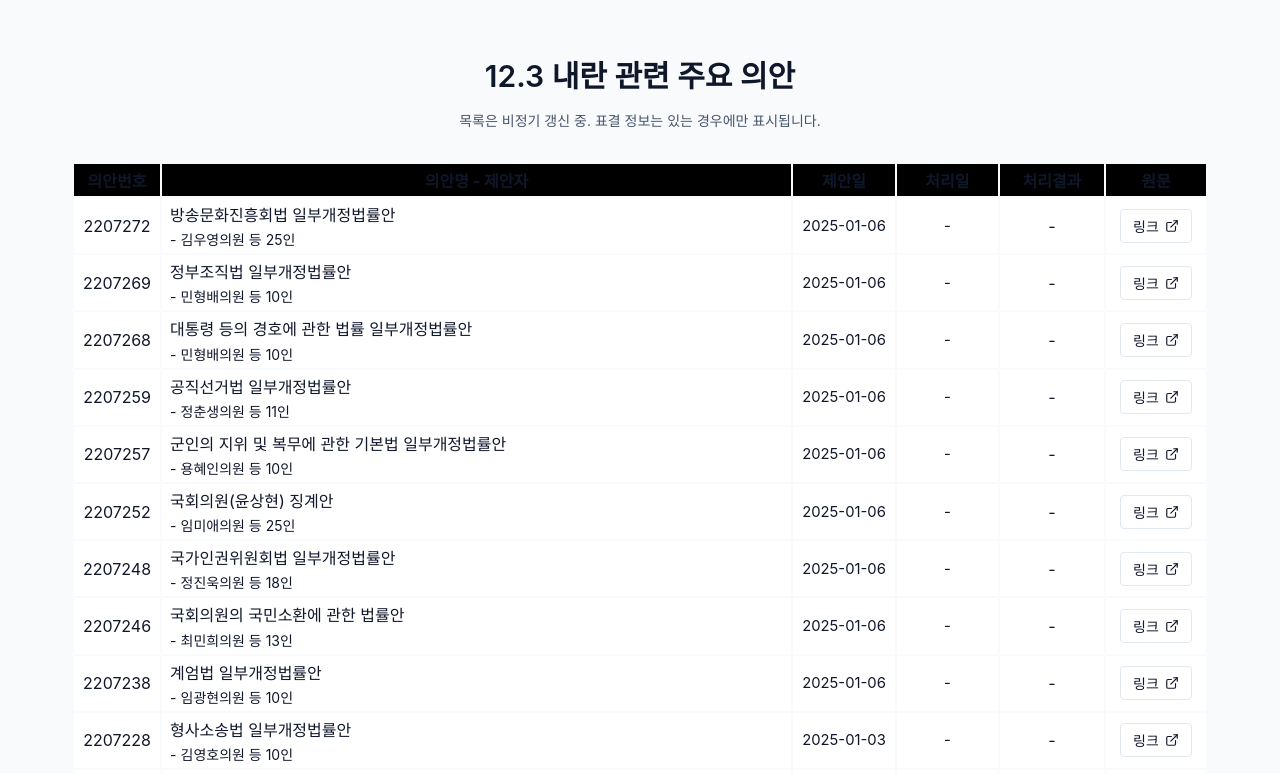
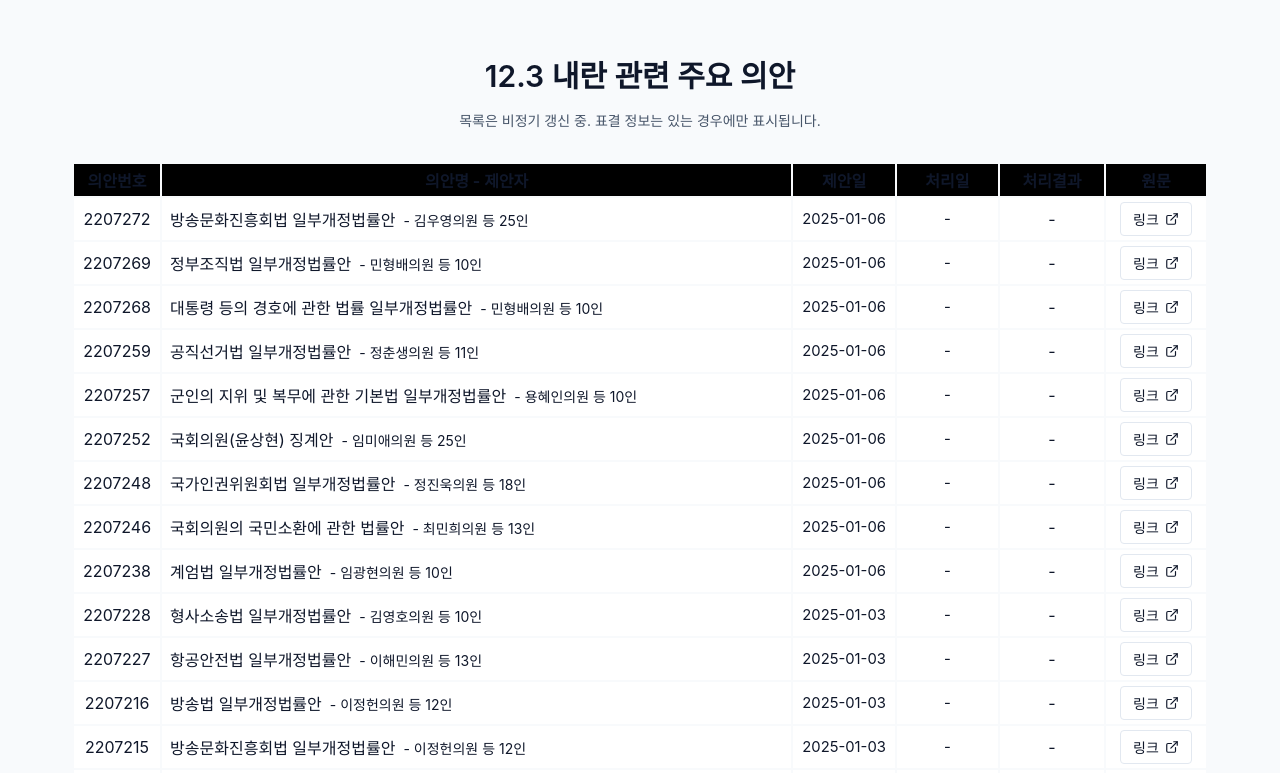
Before and after one commit to masizanet/after123, a Next.js app: page / in a window 1280 px wide. Shown: the top 773 px of the page. Built offline with nearby package versions, Linux system fonts and the light colour scheme; a web font is replaced by a local one.

Commit message:
style and footer

```diff
--- a/src/components/BillList.module.css
+++ b/src/components/BillList.module.css
@@ -101,9 +101,9 @@
   min-width: 4rem;
 }
 .knds {
-  display: block;
+  display: inline-block;
   font-size: .875rem;
-  margin-top: .2rem;
+  margin: .2rem 0 0 .5rem;
 }
 .date, .value, .type {
   font-size: 0.925rem;
--- a/src/components/BillList.tsx
+++ b/src/components/BillList.tsx
@@ -49,7 +49,6 @@ export function BillList({ bills }: BillListProps) {
                 <td className={styles.number}>{bill.BILL_NO}</td>
                 <td className={styles.info}>
                   {bill.BILL_NM}
-                  <br/>
                   <span className={styles.knds}>
                     {bill.PPSR_KND === '의원' && bill.PPSR.includes('의원') && (
                       <span className={styles.partyName}>
--- a/src/components/Footer.tsx
+++ b/src/components/Footer.tsx
@@ -4,7 +4,7 @@ export function Footer() {
   return (
     <footer className={styles.footer}>
       <p className={styles.footerText}>
-        <a href='https://open.assembly.go.kr/portal/openapi/main.do' target='_blank' >열린국회정보</a>의 데이터를 활용하여 제작하였습니다.<br />
+        <a href='https://open.assembly.go.kr/portal/openapi/main.do' target='_blank' >열린국회정보</a>의 데이터와 일부 언론 등을 통해 수집한 자료를 활용하였습니다.<br />
         짬짬히 변경 중이라 기능상 오류가 발생할 수 있습니다.
       </p>
     </footer>
```
